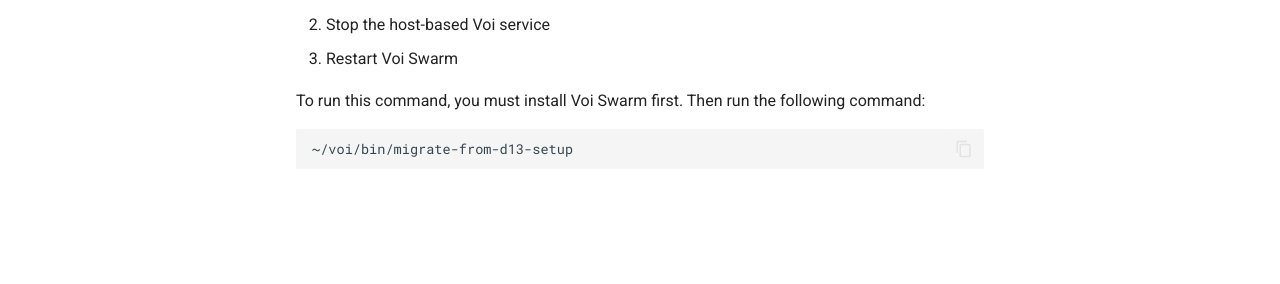
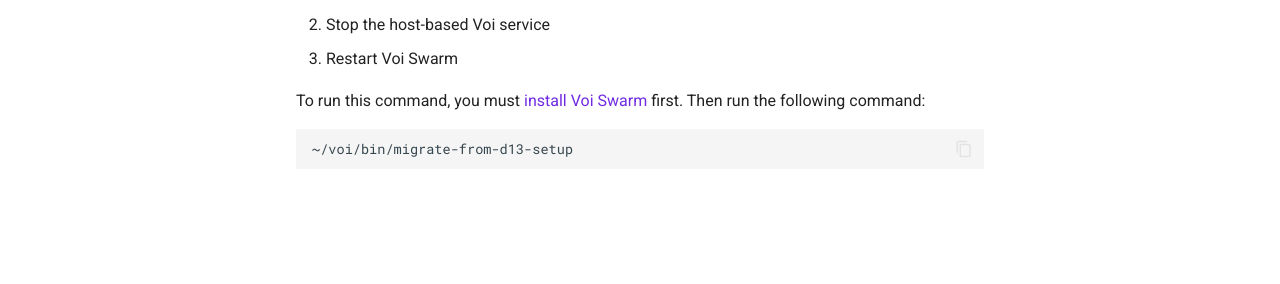
Before and after one commit to VoiNetwork/voi-swarm, an MkDocs documentation site: the page built from docs/migrating.md, in a window 1280 px wide. Shown: the part 401-685 px from the top of the page. Built offline with MkDocs 1.6.1 and Material for MkDocs 9.7.7, drawn with Linux system fonts in a browser that asks for light colours; comment, search, counter and statistics services are not loaded; part of the change alters nothing that is shown.

````diff
--- a/docs/migrating.md
+++ b/docs/migrating.md
@@ -10,7 +10,7 @@
     2. Stop the host-based Voi service
     3. Restart Voi Swarm
 
-    To run this command, you must install Voi Swarm first. Then run the following command:
+    To run this command, you must [install Voi Swarm](../installation/installation/) first. Then run the following command:
 
     ```bash
     ~/voi/bin/migrate-from-d13-setup
@@ -18,7 +18,7 @@
 
 === "Installing on a new server"
 
-    To migrate to a new server, you must first install Voi Swarm on the new server.
+    To migrate to a new server, you must first [install Voi Swarm](../installation/installation/) on the new server.
 
     1. Run the following command on the old server to get the telemetry name and GUID:
 
````
